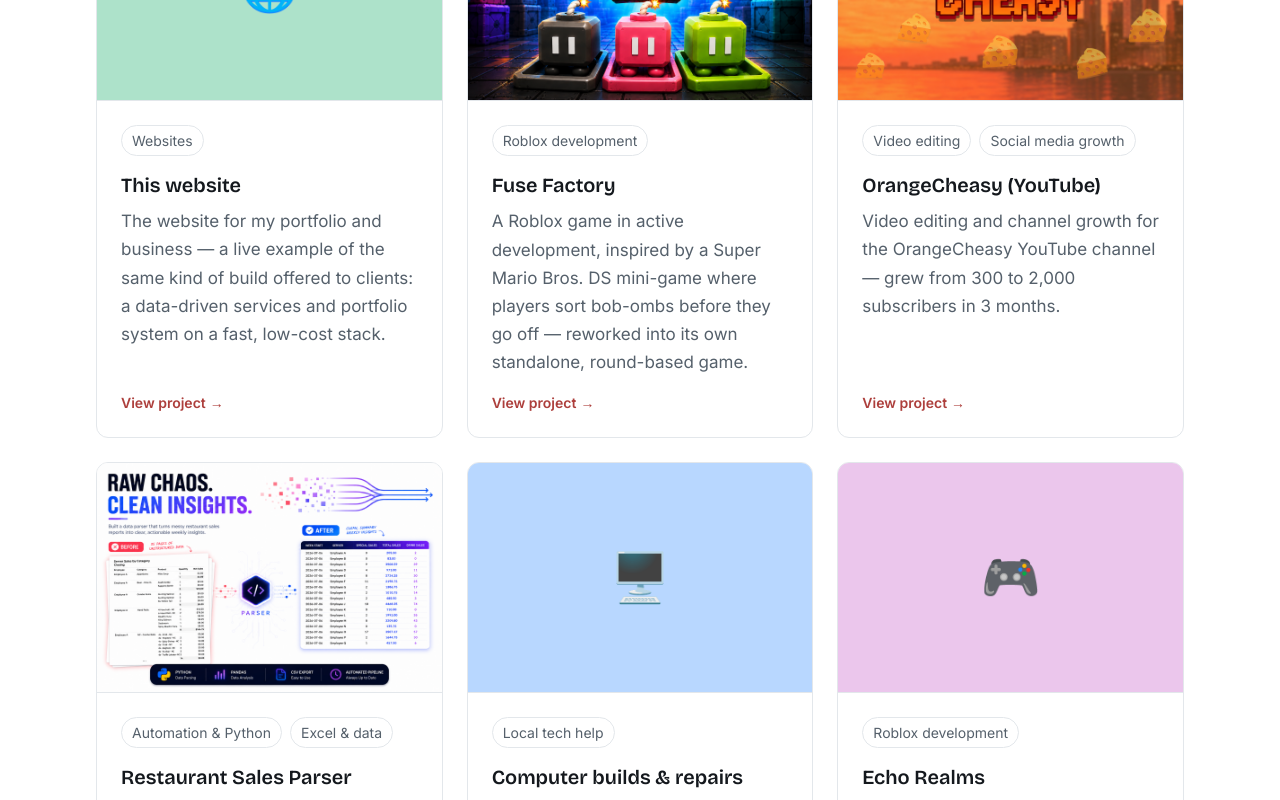
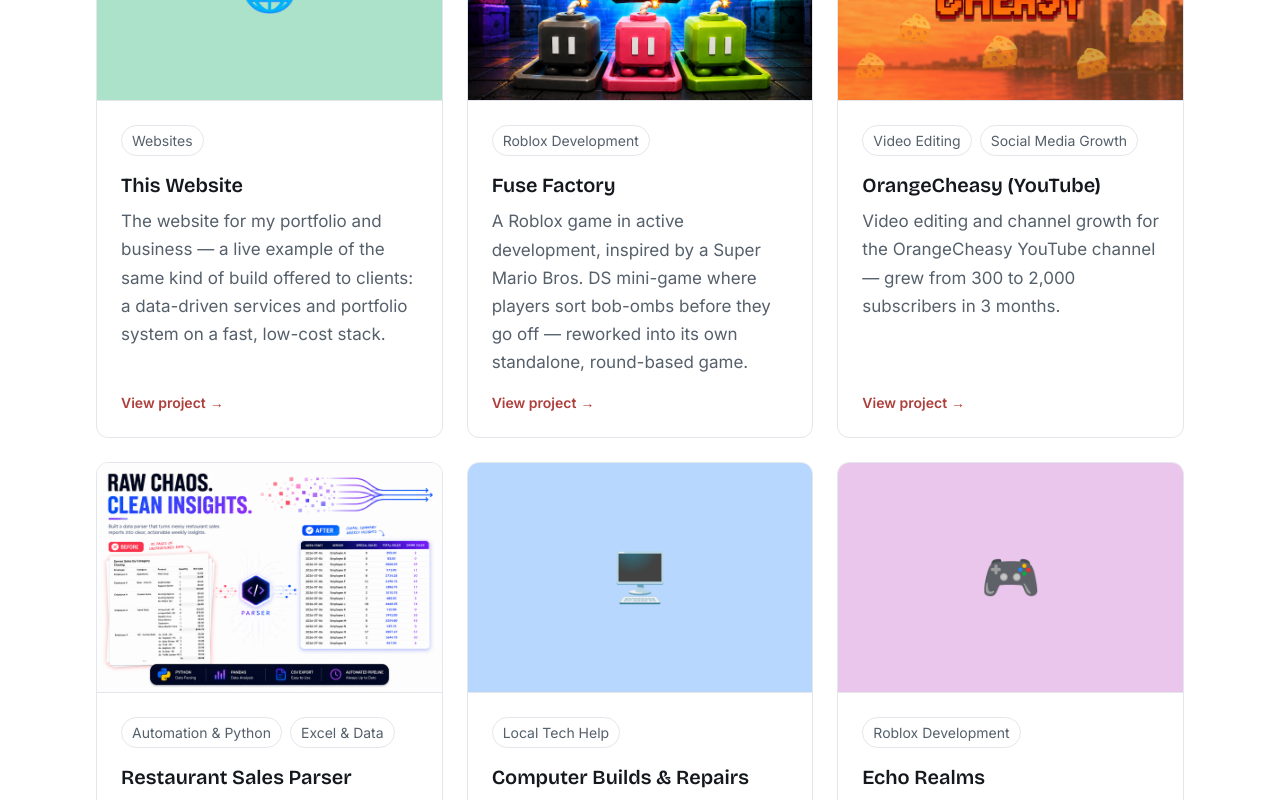
Before and after one commit to OrangeCheasy/LiamTheMo-Freelance-Website, a Next.js app in the folder liamthemo-freelance-website/: page /portfolio in a window 1280 px wide. Shown: the part 600-1400 px from the top of the page. Built offline with nearby package versions, Linux system fonts and the light colour scheme.

Commit message:
changed some capitalization

```diff
--- a/liamthemo-freelance-website/src/data/projects.ts
+++ b/liamthemo-freelance-website/src/data/projects.ts
@@ -27,7 +27,7 @@
 export const projects: Project[] = [
   {
     slug: "this-website",
-    title: "This website",
+    title: "This Website",
     // client: omitted — this is the owner's own business site.
     services: ["websites"],
     summary:
@@ -84,7 +84,7 @@
     // aren't sellable service lines here, so this doesn't get a service chip
     // (§ notes in src/lib/types.ts on `services`/`skills`).
     services: [],
-    skills: ["Video editing", "Social media growth"],
+    skills: ["Video Editing", "Social Media Growth"],
     summary:
       "Video editing and channel growth for the OrangeCheasy YouTube channel — grew from 300 to 2,000 subscribers in 3 months.",
     problem:
@@ -162,7 +162,7 @@
   },
   {
     slug: "computer-builds-and-repairs",
-    title: "Computer builds & repairs",
+    title: "Computer Builds & Repairs",
     // client: omitted — many different people over time, not one client.
     services: ["local-tech-help"],
     summary:
--- a/liamthemo-freelance-website/src/data/services.ts
+++ b/liamthemo-freelance-website/src/data/services.ts
@@ -74,7 +74,7 @@
 
   {
     slug: "excel-data",
-    title: "Excel & data",
+    title: "Excel & Data",
     tagline: "Turn the numbers you already have into something you can read.",
     icon: "📊",
     problems: [
@@ -158,7 +158,7 @@
 
   {
     slug: "local-tech-help",
-    title: "Local tech help",
+    title: "Local Tech Help",
     /*
       The location lives in the tagline because this is the one geographically
       bound service (§11 requires location terms on this page) and the detail
@@ -224,7 +224,7 @@
 
   {
     slug: "roblox",
-    title: "Roblox development",
+    title: "Roblox Development",
     tagline: "Gameplay, UI, and data systems built to survive a live game.",
     icon: "🎮",
     /*
--- a/liamthemo-freelance-website/src/lib/types.ts
+++ b/liamthemo-freelance-website/src/lib/types.ts
@@ -124,7 +124,7 @@
     icon: "🔄",
   },
   "excel-data": {
-    title: "Excel & data",
+    title: "Excel & Data",
     chipClass: "bg-service-excel",
     chipHex: "#e1d4a4",
     icon: "📊",
@@ -136,13 +136,13 @@
     icon: "🌐",
   },
   "local-tech-help": {
-    title: "Local tech help",
+    title: "Local Tech Help",
     chipClass: "bg-service-local",
     chipHex: "#b8d7ff",
     icon: "🖥️",
   },
   roblox: {
-    title: "Roblox development",
+    title: "Roblox Development",
     chipClass: "bg-service-roblox",
     chipHex: "#ebc6ec",
     icon: "🎮",
```
